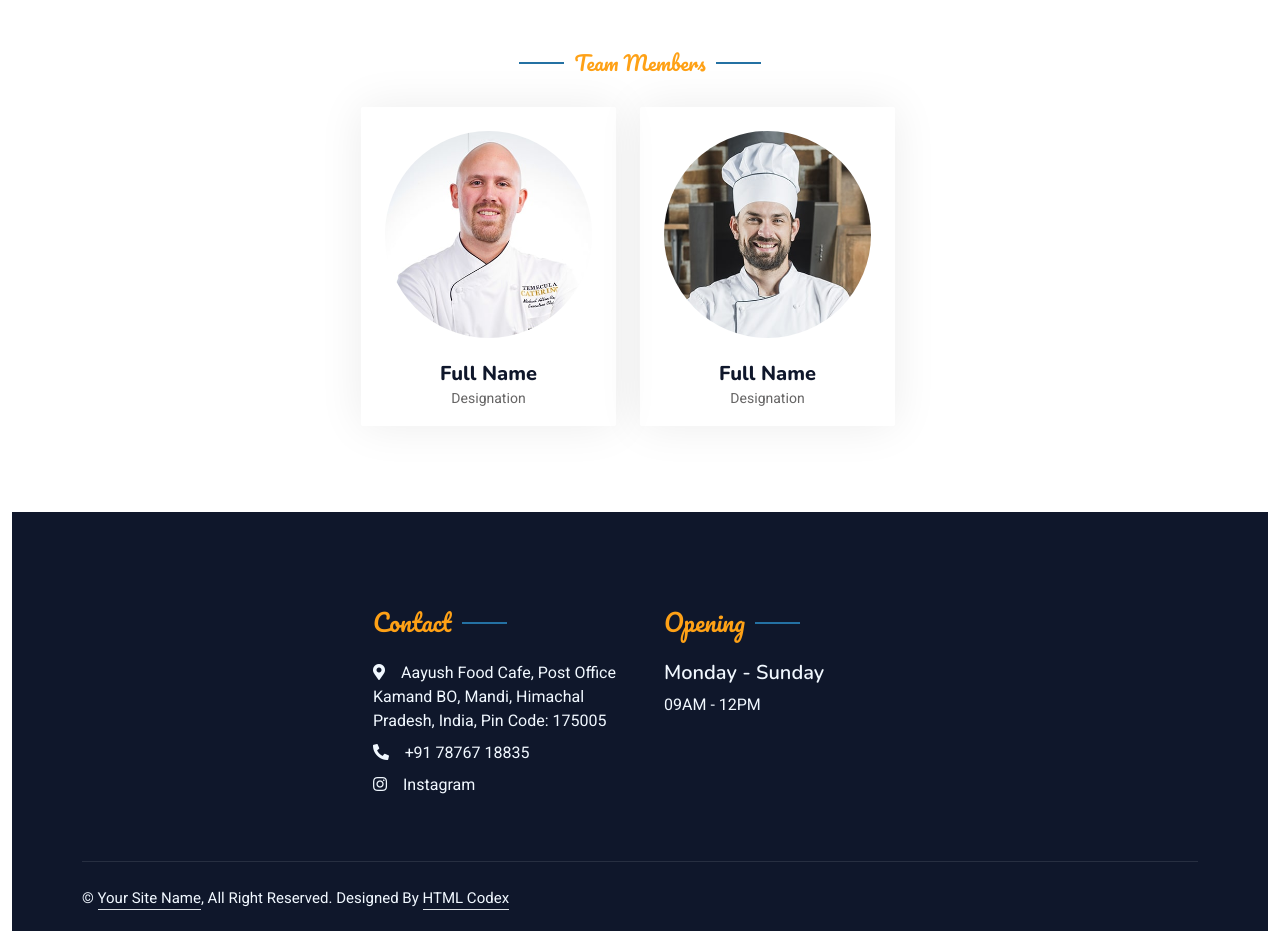
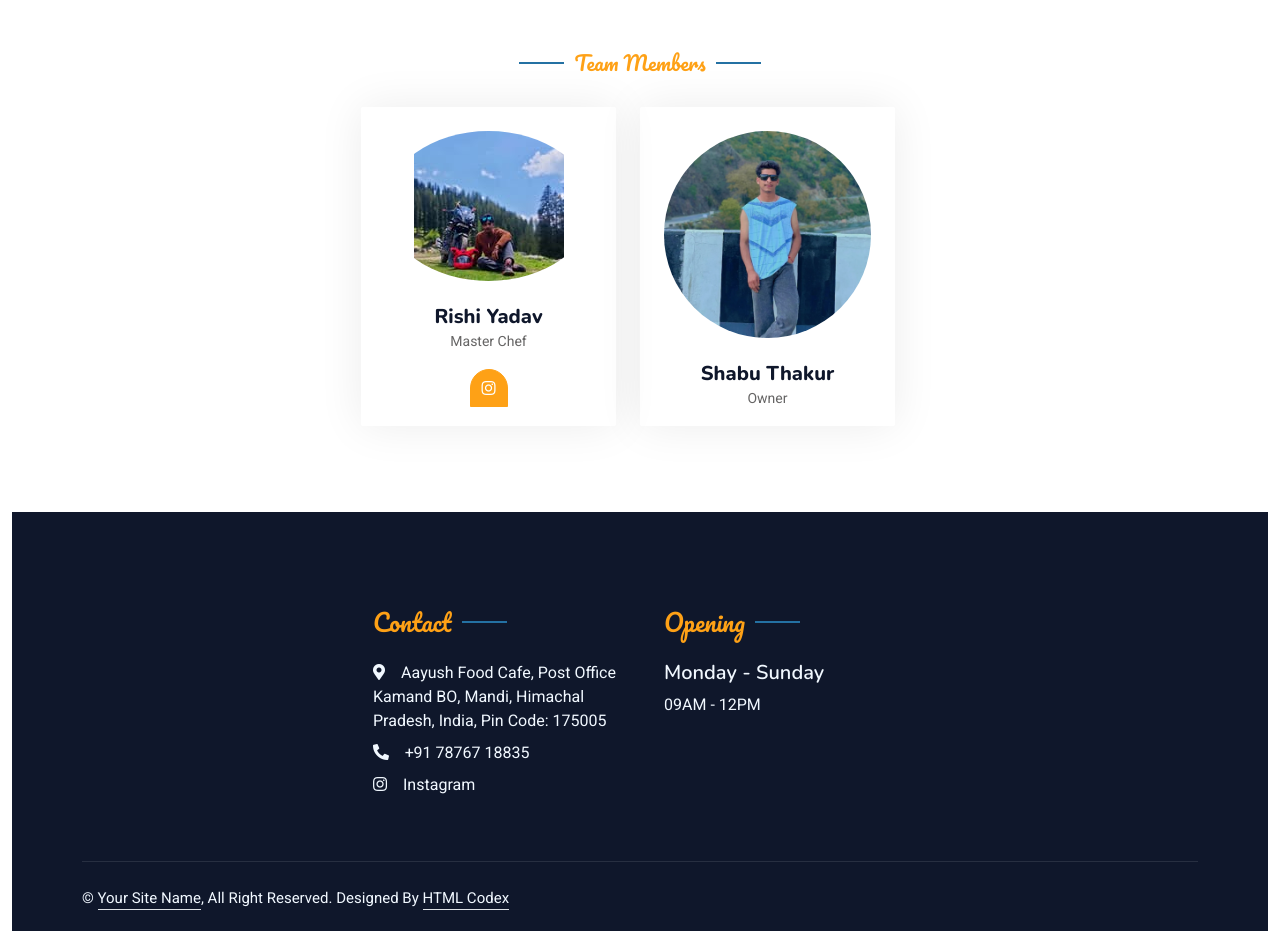
Before and after one commit to bbabaduck/cafe, a plain HTML site: page about.html in a window 1280 px wide. Shown: the part 1100-2031 px from the top of the page. Drawn offline with nearby package versions, Linux system fonts and the light colour scheme.

Commit message:
Update about.html

```diff
--- a/about.html
+++ b/about.html
@@ -140,28 +140,24 @@
                         <div class="col-lg-3 col-md-6 wow fadeInUp" data-wow-delay="0.3s">
                         <div class="team-item text-center rounded overflow-hidden">
                             <div class="rounded-circle overflow-hidden m-4">
-                                <img class="img-fluid" src="img/team-2.jpg" alt="">
+                                <img class="img-fluid" src="img/chefimg.jpg" alt="">
                             </div>
-                            <h5 class="mb-0">Full Name</h5>
-                            <small>Designation</small>
+                            <h5 class="mb-0">Rishi Yadav</h5>
+                            <small>Master Chef</small>
                             <div class="d-flex justify-content-center mt-3">
-                                <a class="btn btn-square btn-primary mx-1" href=""><i class="fab fa-facebook-f"></i></a>
-                                <a class="btn btn-square btn-primary mx-1" href=""><i class="fab fa-twitter"></i></a>
-                                <a class="btn btn-square btn-primary mx-1" href=""><i class="fab fa-instagram"></i></a>
+                                <a class="btn btn-square btn-primary mx-1" href="https://www.instagram.com/_rishi_yadav001/"><i class="fab fa-instagram"></i></a>
                             </div>
                         </div>
                     </div>
                     <div class="col-lg-3 col-md-6 wow fadeInUp" data-wow-delay="0.5s">
                         <div class="team-item text-center rounded overflow-hidden">
                             <div class="rounded-circle overflow-hidden m-4">
-                                <img class="img-fluid" src="img/team-3.jpg" alt="">
+                                <img class="img-fluid" src="img/owner.png" alt="">
                             </div>
-                            <h5 class="mb-0">Full Name</h5>
-                            <small>Designation</small>
+                            <h5 class="mb-0">Shabu Thakur</h5>
+                            <small>Owner</small>
                             <div class="d-flex justify-content-center mt-3">
-                                <a class="btn btn-square btn-primary mx-1" href=""><i class="fab fa-facebook-f"></i></a>
-                                <a class="btn btn-square btn-primary mx-1" href=""><i class="fab fa-twitter"></i></a>
-                                <a class="btn btn-square btn-primary mx-1" href=""><i class="fab fa-instagram"></i></a>
+                                <a class="btn btn-square btn-primary mx-1" href="https://www.instagram.com/shabu_thakur_307/"><i class="fab fa-instagram"></i></a>
                             </div>
                         </div>
                     </div>
```
